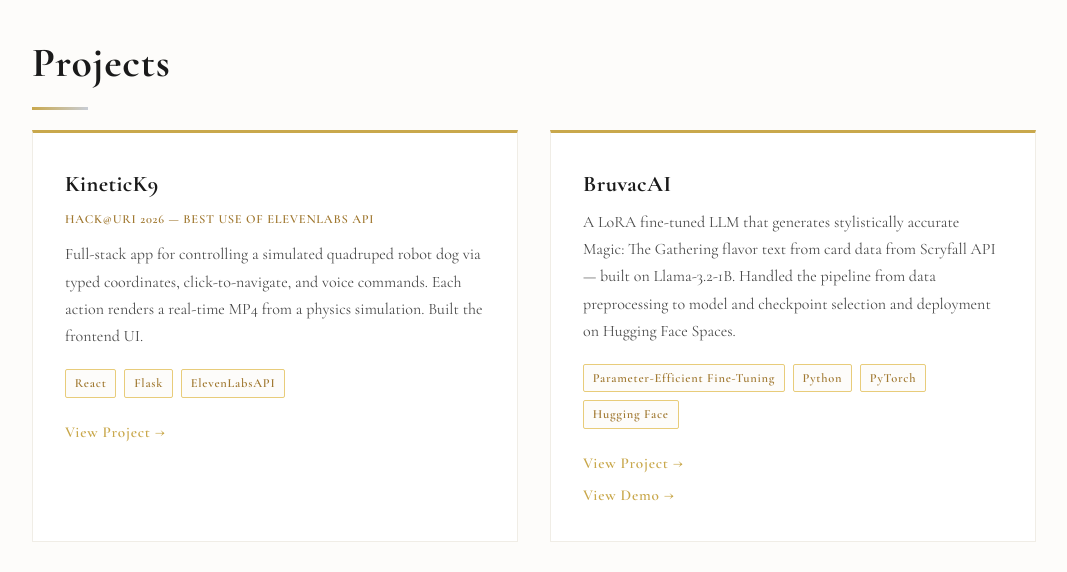
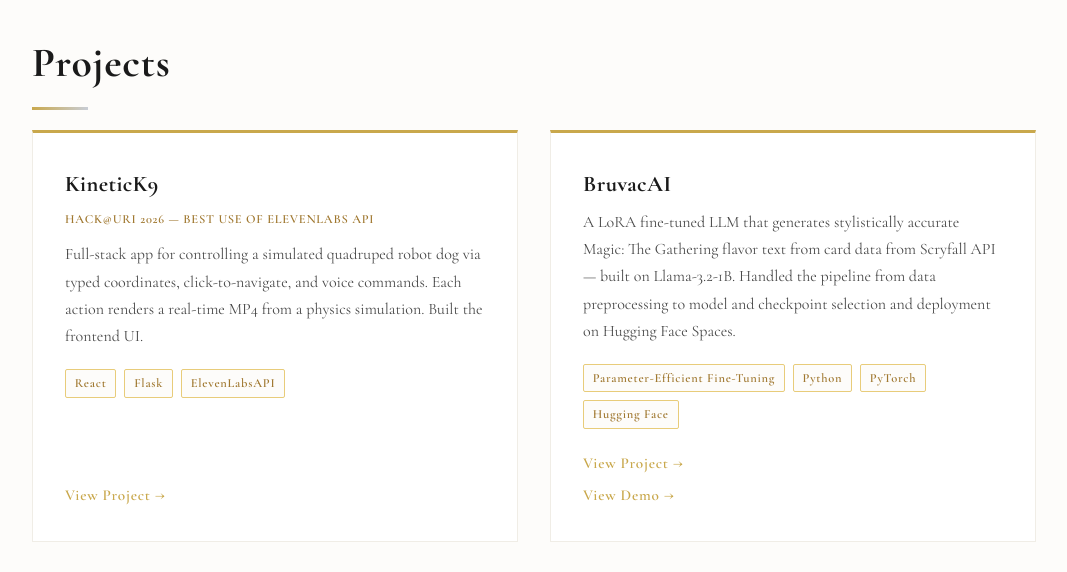
Before and after one commit to Gbeckler8/Personal-website, a React (Create React App) app: page / in a window 1280 px wide. Shown: the part 2420-2992 px from the top of the page, without its empty margins (106-1173 px from the left). Built offline with nearby package versions, Linux system fonts and the light colour scheme.

Commit message:
more fixes

```diff
--- a/src/components/Projects.tsx
+++ b/src/components/Projects.tsx
@@ -40,6 +40,7 @@
             padding: '2rem',
             background: 'var(--white)',
             transition: 'box-shadow 0.2s',
+            display: 'flex', flexDirection: 'column',
           }}
             onMouseEnter={e => (e.currentTarget.style.boxShadow = '0 8px 32px rgba(201,168,76,0.13)')}
             onMouseLeave={e => (e.currentTarget.style.boxShadow = 'none')}
@@ -65,7 +66,7 @@
                 }}>{t}</span>
               ))}
             </div>
-            <div style={{ display: 'flex', flexDirection: 'column', gap: '0.4rem' }}>
+            <div style={{ display: 'flex', flexDirection: 'column', gap: '0.4rem', marginTop: 'auto' }}>
               <a href={p.link} style={{ color: 'var(--gold)', fontWeight: 600, fontSize: '0.95rem', letterSpacing: '0.05em' }}>
                 View Project →
               </a>
```
Also changed, not shown: 1 other file (tests, documents, lock files or other folders).
